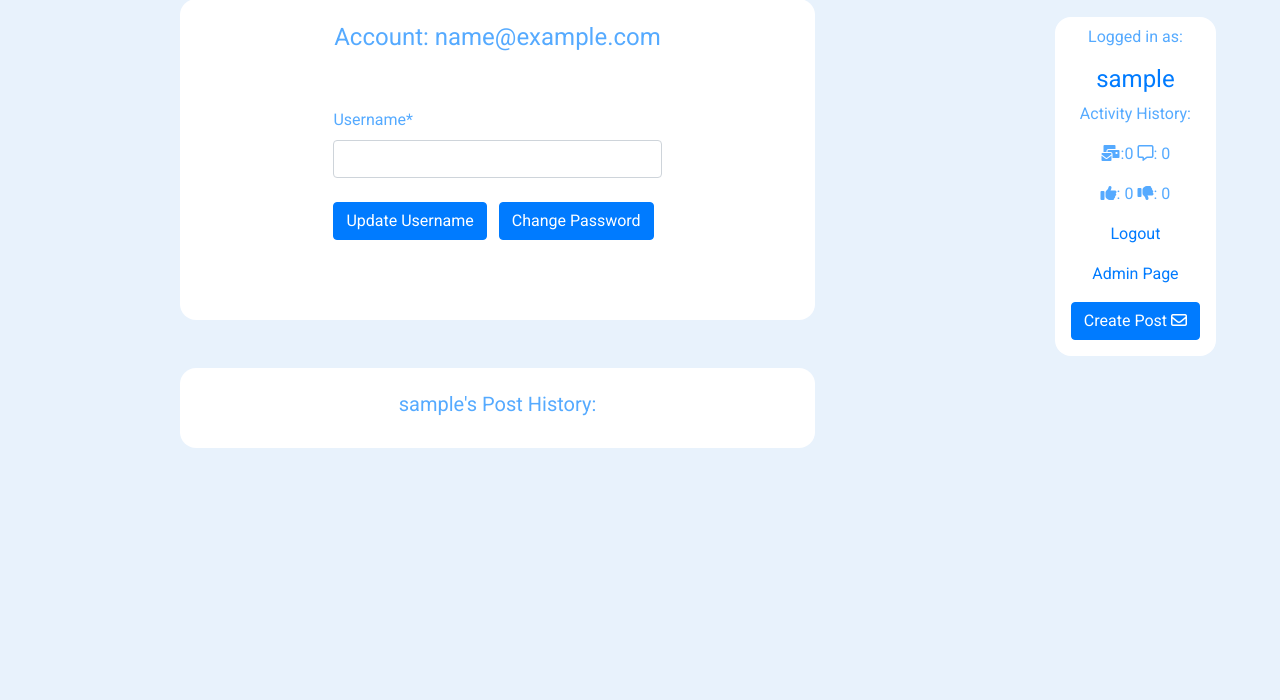
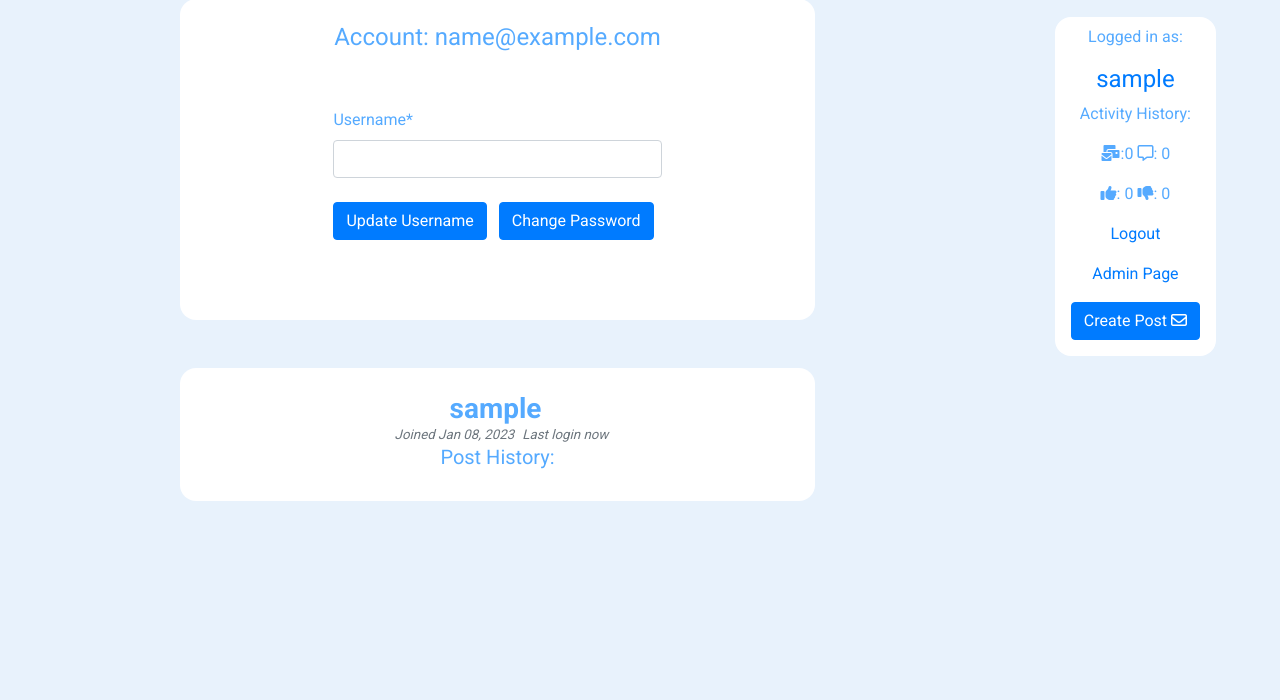
Before and after one commit to Code-Institute-Submissions/FRNBDN-project4_FebResub, a Django app: template templates/user.html in a window 1280 px wide. Shown: the part 87-787 px from the top of the page. Run offline with Django 4.2, Linux system fonts and the light colour scheme; the template is opened without the code that fills it: values that come from a table or form of the project are taken from there, others are empty; the visitor is signed in with stand-in values (Sample User, id 1); data comes from the database, SQL or seed files in the repository; some libraries are stand-ins or nearby versions.

Commit message:
add user last login + date joined to profile

```diff
--- a/templates/user.html
+++ b/templates/user.html
@@ -1,6 +1,7 @@
 {% extends "base.html" %}
 {% load crispy_forms_tags %}
 {% block content %}
+{% load humanize %}
 
 {% if request.user.username == profile.username %}
 <!-- User Account Dashboard if you are on your own profile -->
@@ -33,11 +34,19 @@
   <div class="row">
     <div class="left-column col-lg-7 offset-lg-1 infinite-container">
       <div class="post-container card flex-column p-4">
-        <h5>{{ profile.username }}'s Post History:</h5>
+        <!-- Public user information -->
+        <div class="d-flex flex-column align-items-center flex-wrap">
+          <div><h3 class="card-title mr-1 mb-0">{{request.user.username}}</h3></div>
+          <div class="d-flex flex-wrap align-items-center">
+            <span class="text-muted pl-2 font-italic smaller">Joined {{request.user.date_joined|date:"M d, Y" }}</span>
+            <span class="text-muted pl-2 font-italic smaller">Last login {{request.user.last_login|naturaltime}}</span>
+          </div>
+        </div>
+        <h5>Post History:</h5>
           {% for post in posts %}
           <div>
             <a href="{% url 'post_detail' post.slug %}">
-              Title: {{post.title}}, Likes: {{post.number_of_likes}}, Dislikes: {{post.number_of_dislikes}}
+              Title: {{post.title}}, Likes: {{post.number_of_likes}}, Dislikes: {{post.number_of_dislikes}}, Comments:{{post.comments.count}}
             </a>
           </div>
           {% endfor %}
```
Also changed, not shown: blogrum/settings.py (+10 -9 lines).
